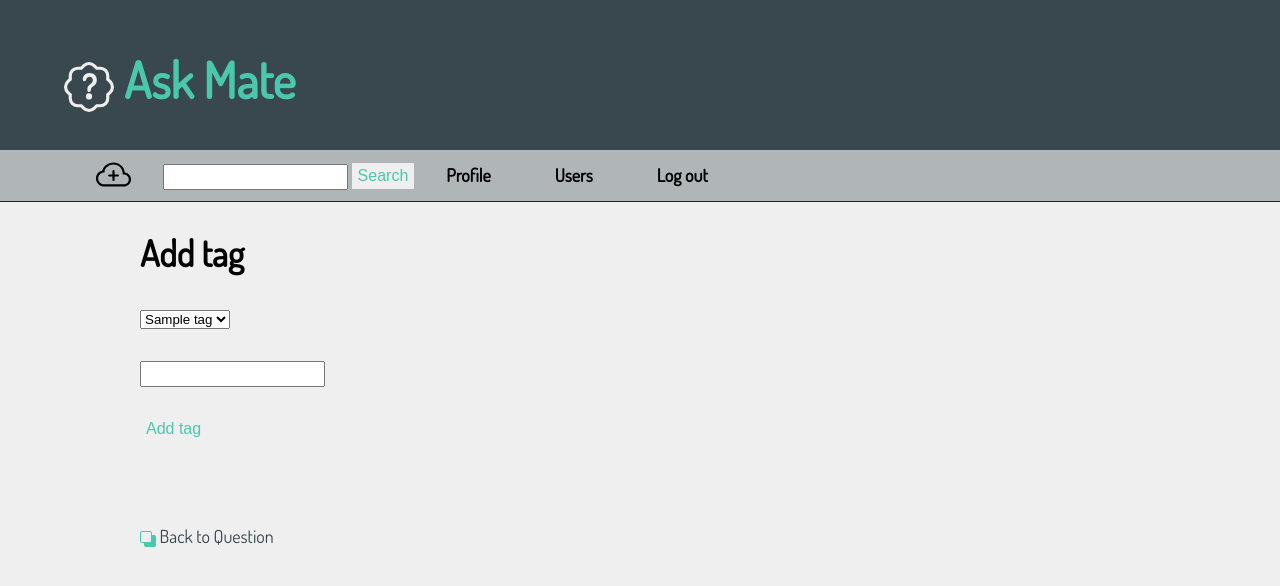
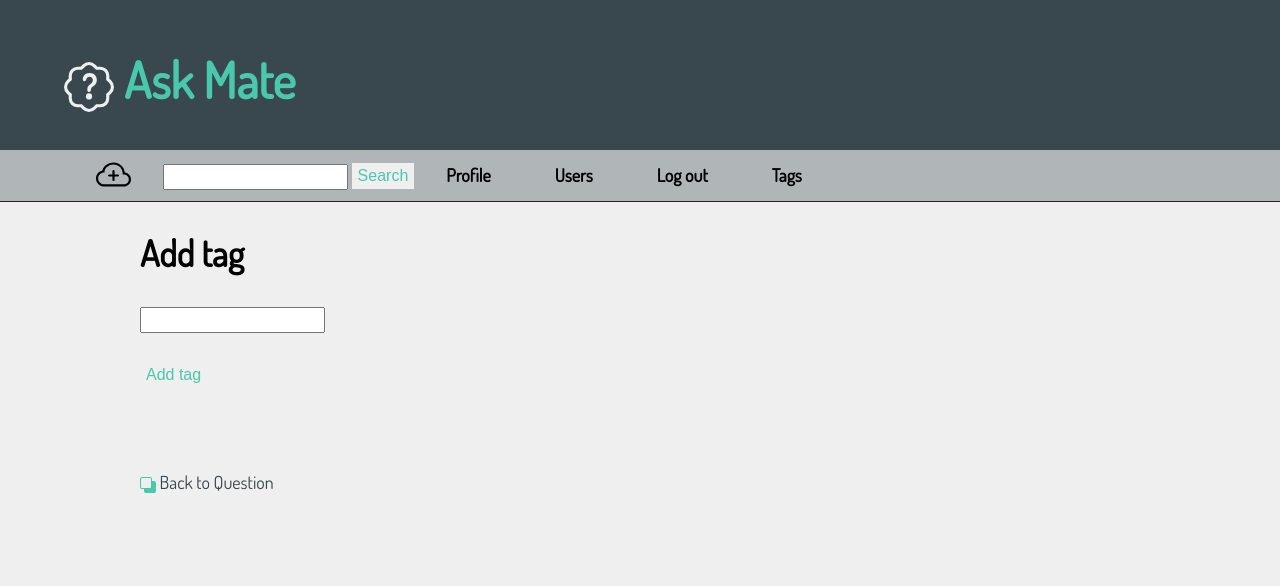
Before and after one commit to CodecoolGlobal/ask-mate-3-python-traumcode, a Flask app: page /question/1/new-tag in a window 1280 px wide. Shown: the top 586 px of the page. Run offline with Flask 2, Linux system fonts and the light colour scheme; the visitor is signed in with stand-in values (Sample User, id 1); a database or web service that is not in the repository returns one stand-in record (values such as "Sample title"); some libraries are stand-ins or nearby versions.

Commit message:
Added tags list

```diff
--- a/database_manager.py
+++ b/database_manager.py
@@ -174,9 +174,7 @@ def add_tag(cursor: RealDictCursor, name):
 def ad_tag_in_question_tag(cursor: RealDictCursor, tag, question_id):
     query = """
             INSERT INTO question_tag (tag_id, question_id)
-            VALUES ((SELECT id FROM tag WHERE name = %(tag)s), %(question_id)s)
-            ON CONFLICT ON CONSTRAINT pk_question_tag_id
-            DO NOTHING"""
+            VALUES ((SELECT id FROM tag WHERE name = %(tag)s), %(question_id)s)"""
 
     cursor.execute(query, {'tag': tag,
                            'question_id': question_id})
@@ -190,6 +188,17 @@ def delete_tag(cursor: RealDictCursor, question_id, tag_id):
 
     cursor.execute(query, {'question_id': question_id,
                            'tag_id': tag_id})
+
+
+@database_common.connection_handler
+def get_tags_by_qs_id(cursor: RealDictCursor, question_id):
+    query = f"""SELECT name from tag
+    INNER JOIN question_tag on
+    tag.id = question_tag.tag_id
+    where question_id = {question_id}"""
+
+    cursor.execute(query)
+    return cursor.fetchall()
 
 
 @database_common.connection_handler
--- a/server.py
+++ b/server.py
@@ -339,31 +339,23 @@ def vote_down_answer(answer_id):
 @login_required
 def add_tag_to_questions(question_id):
     all_tags = database_manager.get_all_tags()
-    list_of_tags = [tag['name'] for tag in all_tags]
+    list_of_tags_from_database = [tag['name'] for tag in all_tags]
 
     if request.method == 'POST':
         chosen_tag = request.form.get('choose-tag')
-        inserted_tag = request.form.get('insert-tag')
-        inserted_tag = inserted_tag.lower()
-
-        if "insert-tag" in request.form:
-            if inserted_tag == "" or inserted_tag.isspace():
-                pass
-            elif inserted_tag in list_of_tags:
-                database_manager.ad_tag_in_question_tag(inserted_tag, question_id)
-            else:
-                database_manager.add_tag(inserted_tag)
-                database_manager.ad_tag_in_question_tag(inserted_tag, question_id)
-
-        if "choose-tag" in request.form:
-            if chosen_tag in list_of_tags:
-                database_manager.ad_tag_in_question_tag(chosen_tag, question_id)
-            else:
-                database_manager.add_tag(chosen_tag)
-                database_manager.ad_tag_in_question_tag(chosen_tag, question_id)
-
+        list_of_tags_from_question = database_manager.get_tags_by_qs_id(question_id)
+        verified_tags = [tag['name'] for tag in list_of_tags_from_question]
+        if chosen_tag not in verified_tags:
+            if "choose-tag" in request.form:
+                if chosen_tag in list_of_tags_from_database:
+                    database_manager.ad_tag_in_question_tag(chosen_tag, question_id)
+                else:
+                    database_manager.add_tag(chosen_tag)
+                    database_manager.ad_tag_in_question_tag(chosen_tag, question_id)
+        else:
+            flash("Tag already exists")
         return redirect(url_for('display_question', question_id=question_id))
-    return render_template('add-tag.html', question_id=question_id, list_of_tags=list_of_tags)
+    return render_template('add-tag.html', question_id=question_id, list_of_tags=list_of_tags_from_database)
 
 
 @app.route('/question/<question_id>/tag/<tag_id>/delete', methods=['GET', 'POST'])
@@ -471,6 +463,12 @@ def search_question():
                            message=message, phrase=phrase)
 
 
+@app.route('/tags')
+def list_tags():
+    tag_details_obj = database_users_manager.get_all_tags_and_count_of_tags()
+    return render_template('list-tags.html', tag_details_obj=tag_details_obj)
+
+
 @app.errorhandler(404)
 def page_not_found(e):
     return render_template("404.html"), 404
--- a/templates/add-tag.html
+++ b/templates/add-tag.html
@@ -12,13 +12,12 @@ Add tag
 
     <h1>Add tag</h1>
     <form action="{{ url_for('add_tag_to_questions', question_id=question_id) }}" method="POST">
-        <select id="choose-tag" name="choose-tag">
+        <input type="text" id="choose-tag" name="choose-tag" list="tags">
+        <datalist id="tags">
             {% for tag in list_of_tags %}
             <option value="{{ tag }}">{{ tag }}</option>
             {% endfor %}
-        </select><br><br>
-
-        <input id="insert-tag" type="text" name="insert-tag"><br><br>
+        </datalist><br><br>
         <button class="submit-button-tag" type="submit">Add tag</button>
     </form><br><br><br>
     <a class="text-decoration-return-button text-decoration" href="{{ url_for('display_question', question_id=question_id) }}"><img src="{{url_for('static', filename='/images/back.svg')}}"> Back to Question</a><br><br>
--- a/templates/layout.html
+++ b/templates/layout.html
@@ -37,6 +37,7 @@
                 <li><a href="{{ url_for('login_page') }}">Log in</a></li>
                 <li><a href="{{ url_for('registration_page') }}">Sign up</a></li>
             {% endif %}
+        <li><a href="{{ url_for('list_tags') }}">Tags</a></li>
             {% for message in get_flashed_messages() %}
                 <li>{{ message }}</li>
             {% endfor %}
```
Also changed, not shown: database_users_manager.py (+12 -0 lines), templates/list-tags.html (added, +14 -0 lines).
